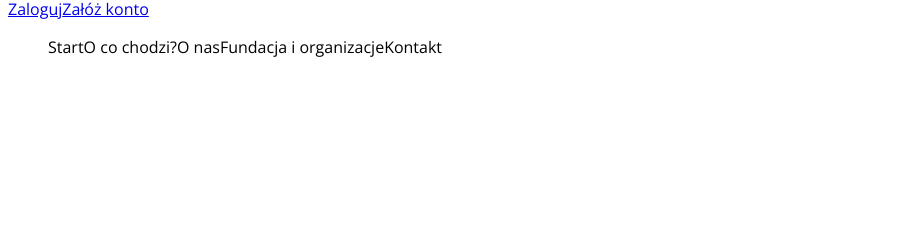
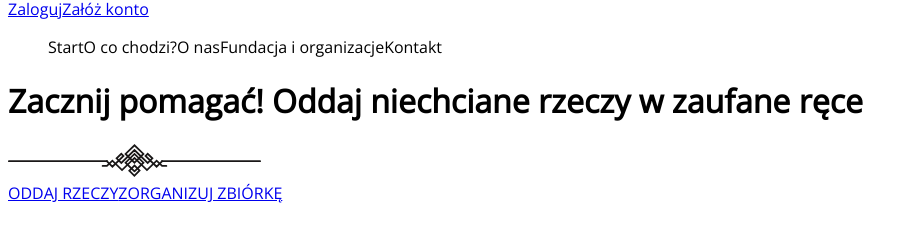
Before and after one commit to patmaj/put_things_in_good_hands, a React (Create React App) app in the folder put-things-in-good-hands/: page / in a window 1280 px wide. Shown: the part 337-578 px from the top of the page, without its empty margins (0-918 px from the left). Built offline with nearby package versions, Linux system fonts and the light colour scheme.

Commit message:
done HomeHeader

```diff
--- a/put-things-in-good-hands/src/components/HomeHeader.jsx
+++ b/put-things-in-good-hands/src/components/HomeHeader.jsx
@@ -3,6 +3,7 @@ import HomeHeroImage from '../assets/Home-Hero-Image.jpg';
 import { Link } from 'react-scroll'
 import { Link as RouterLink } from "react-router-dom";
 import { headerData } from "./headerData";
+import Decoration from '../assets/Decoration.svg';
 
 const HomeHeader = () => {
     return (
@@ -26,6 +27,14 @@ const HomeHeader = () => {
                         </ul>
                     </nav>
                 </div>
+                <div className="header__intro">
+                    <h1>Zacznij pomagać! Oddaj niechciane rzeczy w zaufane ręce</h1>
+                    <img className="decor" src={Decoration} alt="" />
+                    <div className="buttons">
+                        <RouterLink className='button' to={'/login'}>ODDAJ RZECZY</RouterLink>
+                        <RouterLink className='button' to={'/login'}>ZORGANIZUJ ZBIÓRKĘ</RouterLink>
+                    </div>
+                </div>
             </div>
         </header>
     );
```
